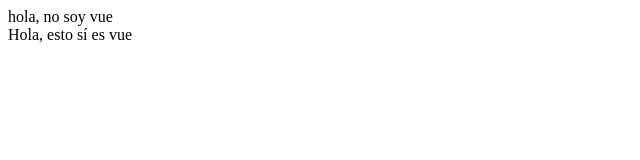
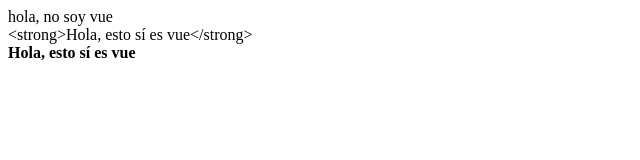
Before and after one commit to ArturoCab/vueapp, a plain HTML site: page index.html in a window 1280 px wide. Shown: the whole page, without its empty margins (0-640 px from the left). Drawn offline with nearby package versions, Linux system fonts and the light colour scheme.

Commit message:
directivas vtext, vhtml

```diff
--- a/index.html
+++ b/index.html
@@ -8,14 +8,15 @@
 <body>
     hola, no soy vue
     <script src="https://unpkg.com/vue@next"></script>
-    <div id="app">{{text}}</div>
+    <div id="app"></div>
     <script>
         const vm = Vue.createApp({
             data(){
                 return{
-                    text: "Hola, esto sí es vue"
+                    text: "<strong>Hola, esto sí es vue</strong>"
                 };
-            }
+            },
+            template:`<div v-once v-text="text"></div><div v-html="text"></div>`
 
         }).mount("#app");
         console.log(vm);
```
